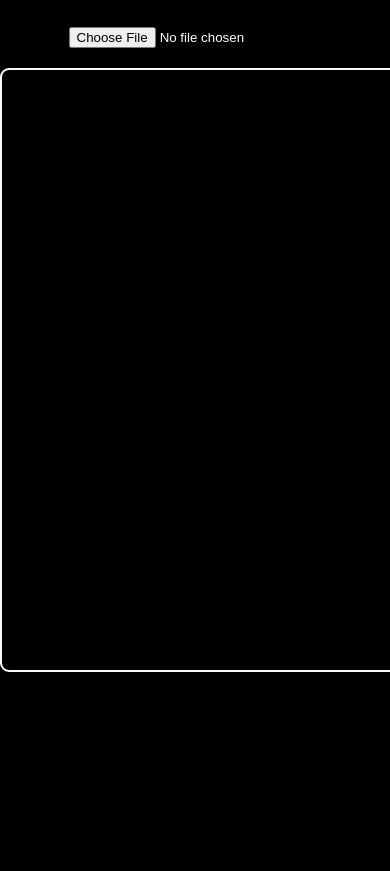
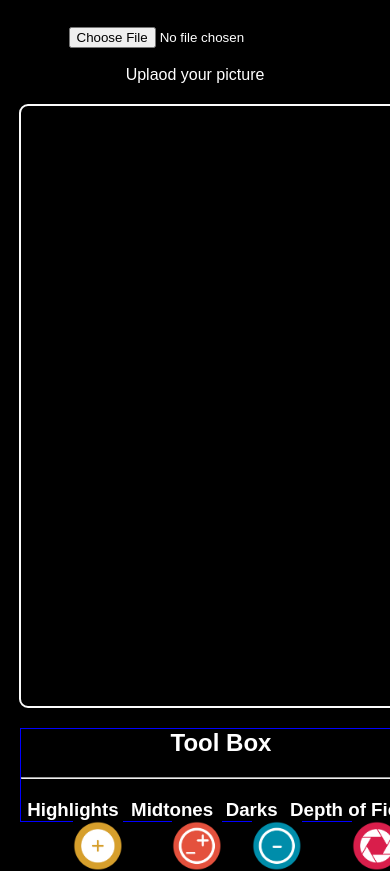
Before and after one commit to AG-jpg/CMP, a plain HTML site: page index.html in a window 390 px wide. Shown: the part 90-961 px from the top of the page. Before the commit the page ends 844 px from the top, so only its background shows below. Drawn offline with Linux system fonts and the light colour scheme.

Commit message:
Add files via upload

```diff
--- a/cmp.js
+++ b/cmp.js
@@ -1,5 +1,6 @@
 'use strict'
 
+//Image Uplaod
 let img=document.getElementById("img");
 let button=document.getElementById("button");
 
@@ -12,3 +13,34 @@ button.addEventListener("change", function(){
         img.src=URL.createObjectURL(this.files[0])
     }
 });
+
+//Tools
+const el = document.querySelector(".item");
+
+el.addEventListener("mousedown", mousedown);
+
+function mousedown(e){
+    window.addEventListener("mousemove", mousemove);
+    window.addEventListener("mouseup", mouseup);
+
+    let prevX = e.clientX;
+    let prevY = e.clientY;
+
+    function mousemove(e){
+        let newX = prevX - e.clientX;
+        let newY = prevY - e.clientY;
+
+        const rect = el.getBoundingClientRect();
+
+        el.style.left = rect.left - newX + "px";
+        el.style.top = rect.top - newY + "px";
+
+        prevX = e.clientX;
+        prevY = e.clientY;
+    }
+
+    function mouseup(){
+        window.removeEventListener("mousemove", mousemove);
+        window.removeEventListener("mouseup", mouseup);
+    }
+}
--- a/index.html
+++ b/index.html
@@ -1,28 +1,65 @@
 <!DOCTYPE html>
 <html lang="en">
+
 <head>
     <meta charset="UTF-8">
     <meta name="viewport" content="width=device-width, initial-scale=1.0">
     <title>Critique My Pic</title>
     <link rel="stylesheet" href="style.css">
 </head>
+
 <body>
 
+    <!--Title-->
     <div id="top">
         <h1>Critique My Pic</h1>
+        <!--Uplaoder-->
         <input type="file" id="button">
+        <br>
+        <p>Uplaod your picture</p>
+
     </div>
 
+
+    <!--Container Box-->
     <div id="container">
 
+        <!--Marco Imagen-->
         <div id="holder">
             <img src="" id="img">
         </div>
 
-<div id="tools"></div>
+        <!--Tool Box-->
+        <div class="tools">
+            <h2>Tool Box</h2>
+            <hr>
+
+            <div id="elements">
+                <div class="box">
+                    <h3>Highlights</h3>
+                    <img class="item" src="img/highlights.png" alt="Focus">
+                </div>
+
+                <div class="box">
+                    <h3>Midtones</h3>
+                    <img class="item" src="img/midtones.png" alt="Focus">
+                </div>
+
+                <div class="box">
+                    <h3>Darks</h3>
+                    <img class="item" src="img/darks.png" alt="Focus">
+                </div>
+
+                <div class="box">
+                    <h3>Depth of Field</h3>
+                    <img class="item" src="img/focus.png" alt="Focus">
+                </div>
+            </div>
+        </div>
 
     </div>
 
     <script type="text/javascript" src="cmp.js"></script>
 </body>
+
 </html>
--- a/style.css
+++ b/style.css
@@ -18,6 +18,16 @@ h1{
     margin: 30px;
 }
 
+/*Container*/
+#container{
+    display: flex;
+    flex-direction: column;
+    flex-wrap: wrap;
+    align-items: center;
+    flex-grow: 1;
+}
+
+/*Image Holder*/
 #holder{
     width: 800px;
     min-height: 600px;
@@ -32,6 +42,44 @@ h1{
     margin: 20px;
 }
 
+/*End of Image Holder*/
+
+/*Tool Box*/
+.tools{
+    width: 800px;
+    height: auto;
+    margin: 20px;
+    border: 1px solid blue;
+}
+
+h2{
+text-align: center;
+}
+
+hr{
+    margin-top: 20px;
+    margin-bottom: 20px;
+}
+
+#elements{
+    display: flex;
+    flex-direction: row;
+    flex-wrap: wrap;
+}
+
+.item{
+    width: 50px;
+    height: 50px;
+    position: absolute;
+}
+
+.box{
+    text-align: center;
+}
+
+/*End of Tool Box*/
+
+/*Responsive*/
 @media (max-width: 900px){
     #holder{
         width: 600px;
@@ -40,6 +88,11 @@ h1{
 
     #img{
         max-width: 550px;
+        height: auto;
+    }
+
+    .tools{
+        width: 600px;
         height: auto;
     }
 }
@@ -54,4 +107,9 @@ h1{
         max-width: 350px;
         height: auto;
     }
+
+    .tools{
+        width: 400px;
+        height: auto;
+    }
 }
```
Also changed, not shown: img/darks.png (added), img/focus.png (added), img/highlights.png (added), img/midtones.png (added). Lines whose indentation alone changed are shown as unchanged.
